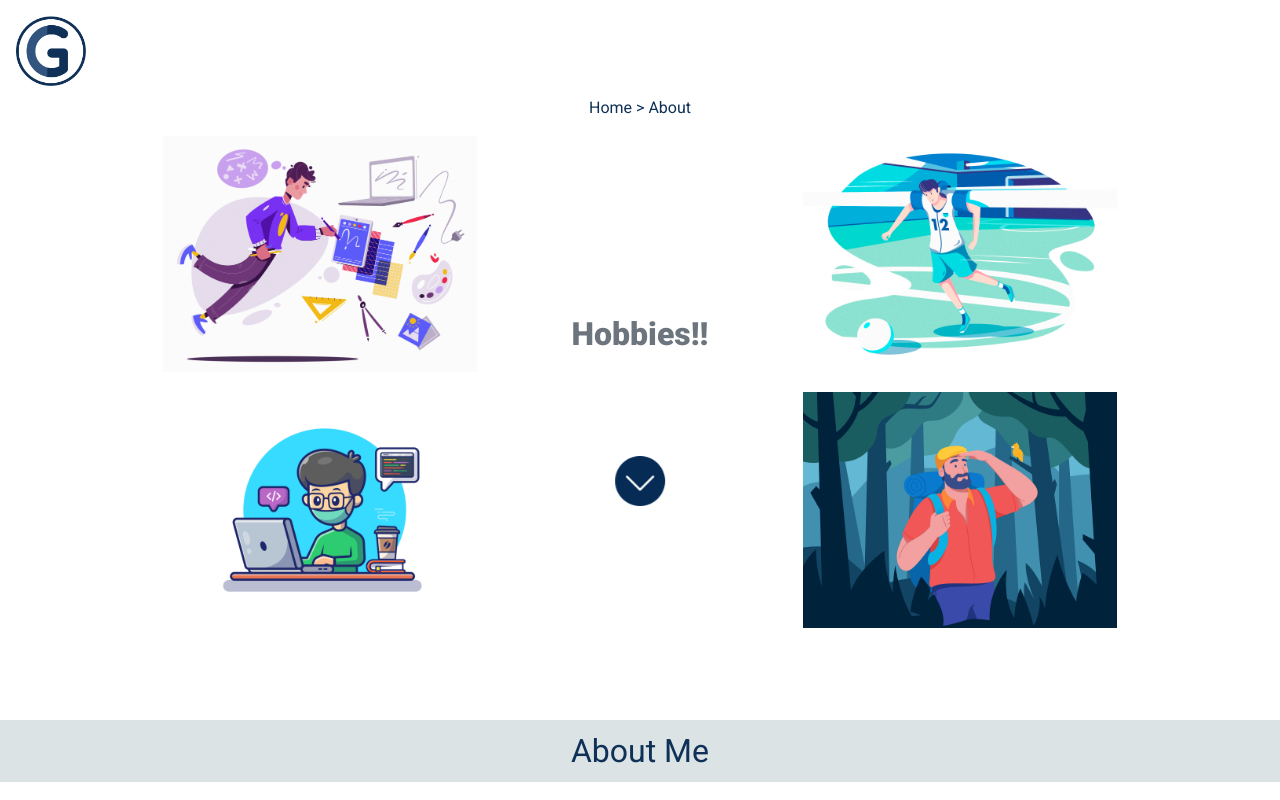
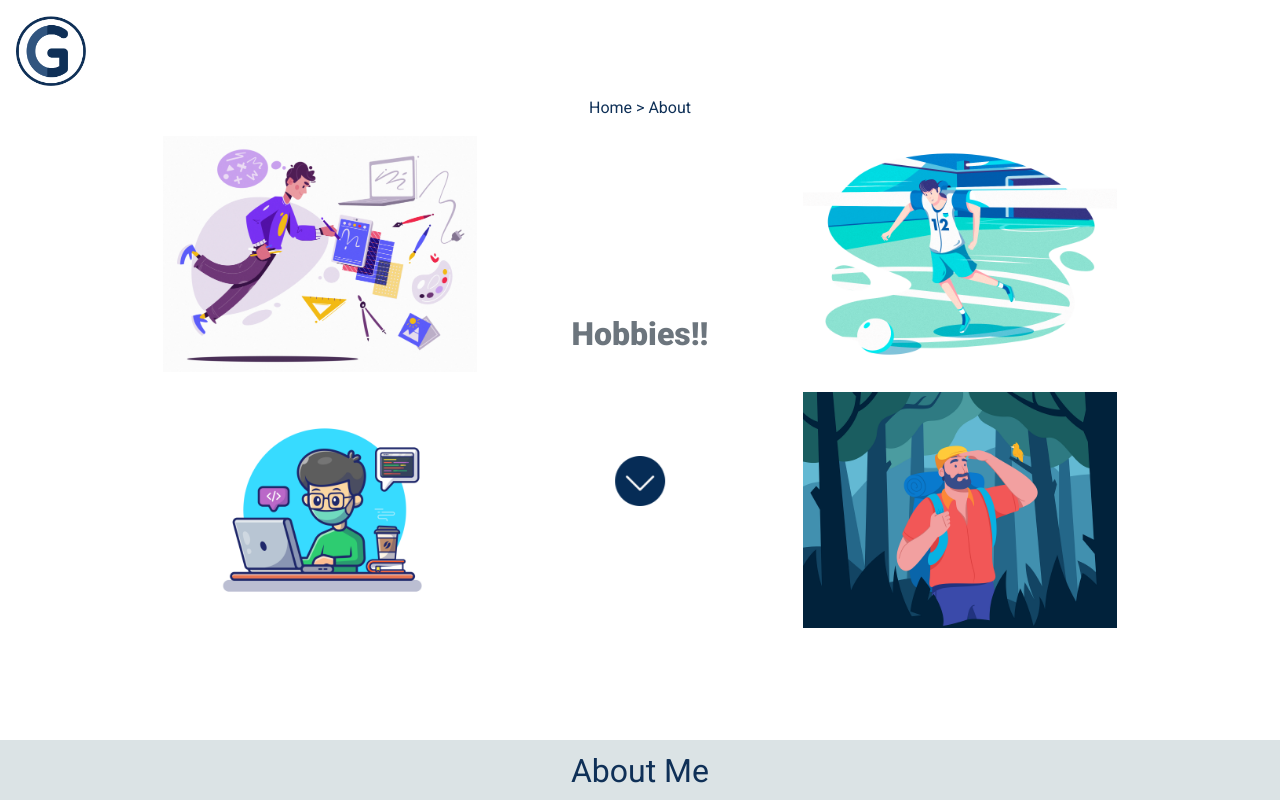
Before and after one commit to gauravmadarkal/gaurav-portfolio, a React (Create React App) app: page /about in a window 1280 px wide. Shown: the top 800 px of the page. Built offline with nearby package versions, Linux system fonts and the light colour scheme; a web font is replaced by a local one.

Commit message:
review and change in css

```diff
--- a/src/css/main.css
+++ b/src/css/main.css
@@ -1798,6 +1798,10 @@ header {
   margin-bottom: 20px;
 }
 
+.sub-heading.aboutheading {
+  margin-top: 20px;
+}
+
 .short_heading {
   font-size: 1.5em;
   color: #7d7b6e;
--- a/src/css/main.scss
+++ b/src/css/main.scss
@@ -63,6 +63,9 @@ header {
   // border-bottom: $accent-color solid 1px;
   padding: 15px;
   margin-bottom: 20px;
+  &.aboutheading {
+    margin-top: 20px;
+  }
 }
 .short_heading {
   font-size: 1.5em;
--- a/src/js/pages/about.jsx
+++ b/src/js/pages/about.jsx
@@ -42,7 +42,7 @@ export default function About() {
           </div>
         </div>
       </div>
-      <div className="sub-heading" id="details">
+      <div className="sub-heading aboutheading" id="details">
         About Me
       </div>
       {/* <div style={{ margin: "10px", background: "#dbe3e5" }}> */}
```
Also changed, not shown: 1 other file (tests, documents, lock files or other folders).
